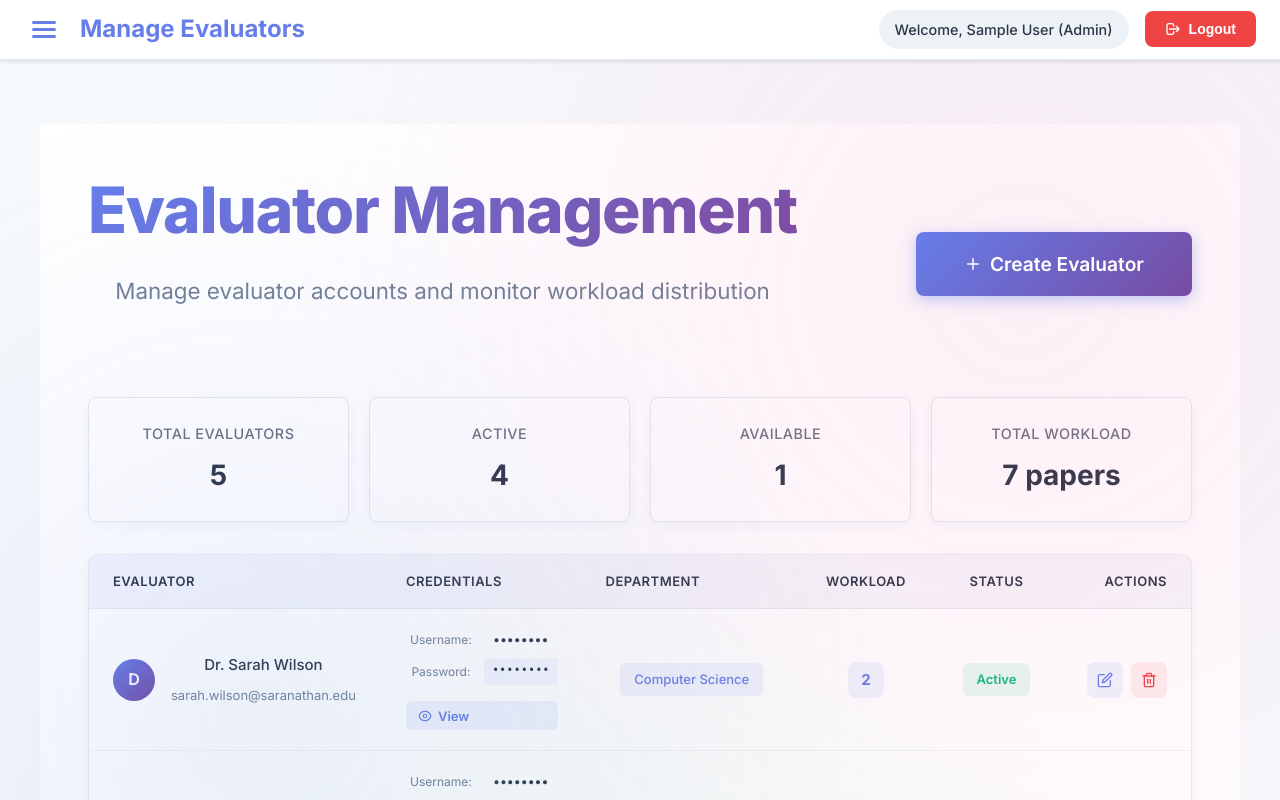
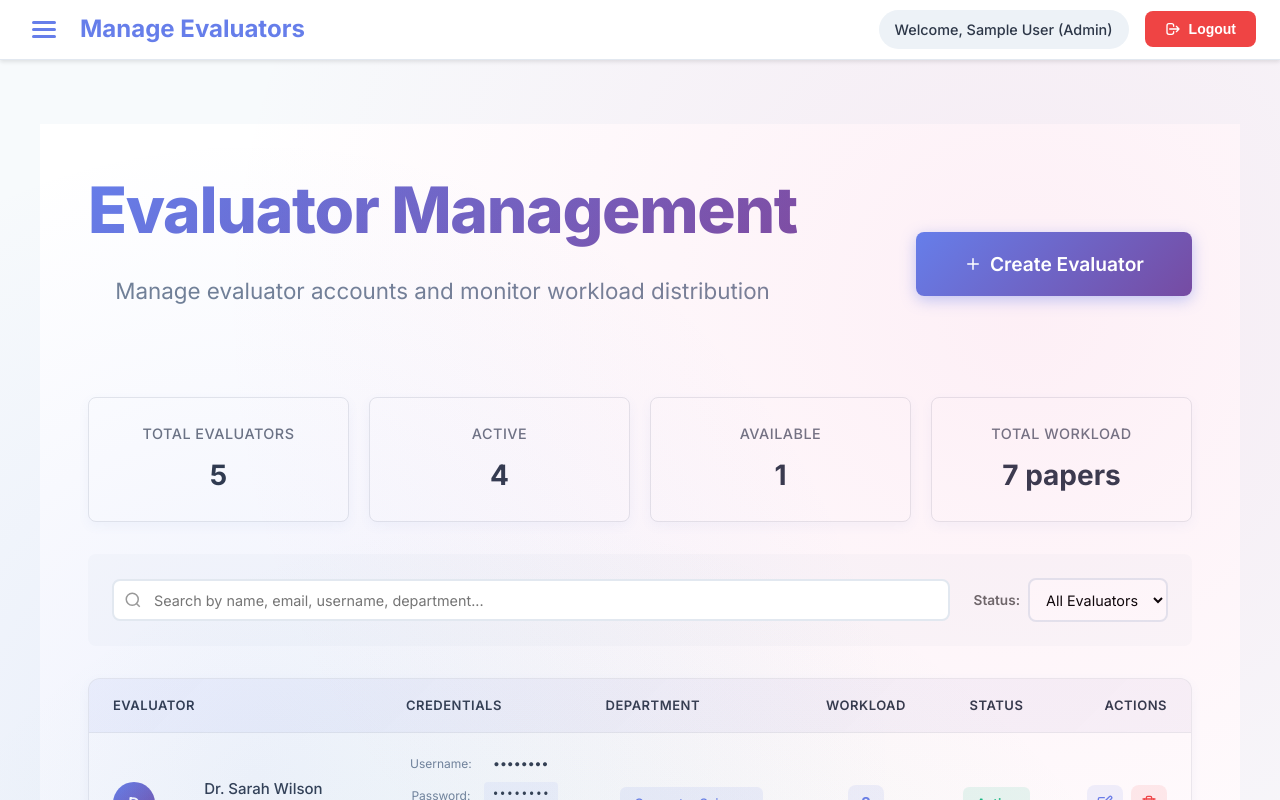
Before and after one commit to SaraConference2k25/frontend, a React (Vite) app: page /admin-evaluators in a window 1280 px wide. Shown: the top 800 px of the page. Built offline with nearby package versions, Linux system fonts and the light colour scheme; no server answers; sample sign-in values are in the browser's storage.

Commit message:
feat: Add evaluator search and filter functionality in AdminPapers

```diff
--- a/src/pages/AdminEvaluators.jsx
+++ b/src/pages/AdminEvaluators.jsx
@@ -24,6 +24,8 @@ export default function AdminEvaluators() {
     confirmPassword: false
   })
   const [isLoading, setIsLoading] = useState(true)
+  const [searchQuery, setSearchQuery] = useState('')
+  const [filterStatus, setFilterStatus] = useState('all')
   const { user, logout } = useAuth()
   const navigate = useNavigate()
 
@@ -31,6 +33,23 @@ export default function AdminEvaluators() {
   useEffect(() => {
     loadEvaluators()
   }, [])
+
+  // Filter evaluators based on search query and status
+  const filteredEvaluators = evaluators.filter(evaluator => {
+    const query = searchQuery.toLowerCase()
+    const matchesSearch = !query || [
+      evaluator.name || '',
+      evaluator.email || '',
+      evaluator.username || '',
+      evaluator.department || ''
+    ].some(field => field.toLowerCase().includes(query))
+
+    const matchesStatus = filterStatus === 'all' ||
+      (filterStatus === 'active' && evaluator.workload > 0) ||
+      (filterStatus === 'available' && evaluator.workload === 0)
+
+    return matchesSearch && matchesStatus
+  })
 
   const toggleMenu = () => {
     setIsMenuOpen(!isMenuOpen)
@@ -570,6 +589,63 @@ export default function AdminEvaluators() {
             </div>
           </div>
 
+          {/* Search and Filter Bar */}
+          <div style={{ display: 'flex', gap: '1.5rem', marginBottom: '2rem', flexWrap: 'wrap', alignItems: 'center', padding: '1.5rem', backgroundColor: '#fafbfc', borderRadius: '8px' }}>
+            {/* Search Box */}
+            <div style={{ flex: '1', minWidth: '300px', position: 'relative', display: 'flex', alignItems: 'center' }}>
+              <svg width="18" height="18" viewBox="0 0 24 24" fill="none" stroke="currentColor" strokeWidth="2" style={{ position: 'absolute', left: '12px', color: '#999', pointerEvents: 'none' }}>
+                <circle cx="11" cy="11" r="8"></circle>
+                <path d="m21 21-4.35-4.35"></path>
+              </svg>
+              <input
+                type="text"
+                placeholder="Search by name, email, username, department..."
+                value={searchQuery}
+                onChange={(e) => setSearchQuery(e.target.value)}
+                style={{
+                  width: '100%',
+                  paddingLeft: '40px',
+                  paddingRight: '12px',
+                  padding: '0.65rem 12px 0.65rem 40px',
+                  border: '2px solid #e2e8f0',
+                  borderRadius: '8px',
+                  fontSize: '0.9rem',
+                  fontFamily: 'inherit',
+                  transition: 'all 0.2s',
+                  boxSizing: 'border-box'
+                }}
+                onFocus={(e) => e.currentTarget.style.borderColor = '#667eea'}
+                onBlur={(e) => e.currentTarget.style.borderColor = '#e2e8f0'}
+              />
+            </div>
+
+            {/* Status Filter Dropdown */}
+            <div style={{ display: 'flex', alignItems: 'center', gap: '0.5rem' }}>
+              <label style={{ fontSize: '0.85rem', fontWeight: '600', color: '#666' }}>Status:</label>
+              <select
+                value={filterStatus}
+                onChange={(e) => setFilterStatus(e.target.value)}
+                style={{
+                  padding: '0.65rem 12px',
+                  border: '2px solid #e2e8f0',
+                  borderRadius: '8px',
+                  fontSize: '0.9rem',
+                  fontFamily: 'inherit',
+                  backgroundColor: 'white',
+                  cursor: 'pointer',
+                  transition: 'all 0.2s',
+                  boxSizing: 'border-box'
+                }}
+                onFocus={(e) => e.currentTarget.style.borderColor = '#667eea'}
+                onBlur={(e) => e.currentTarget.style.borderColor = '#e2e8f0'}
+              >
+                <option value="all">All Evaluators</option>
+                <option value="active">Active</option>
+                <option value="available">Available</option>
+              </select>
+            </div>
+          </div>
+
           {/* Evaluators Table */}
           <section className="evaluators-table-section">
             <div className="table-container">
@@ -585,7 +661,7 @@ export default function AdminEvaluators() {
                   </tr>
                 </thead>
                 <tbody>
-                  {evaluators.map(evaluator => (
+                  {filteredEvaluators.map(evaluator => (
                     <tr key={evaluator.id} className="evaluator-row">
                       <td>
                         <div className="evaluator-info">
--- a/src/pages/AdminPapers.jsx
+++ b/src/pages/AdminPapers.jsx
@@ -17,6 +17,7 @@ export default function AdminPapers() {
   const [evaluators, setEvaluators] = useState(sampleEvaluators)
   const [loading, setLoading] = useState(false)
   const [filterStatus, setFilterStatus] = useState('all')
+  const [searchQuery, setSearchQuery] = useState('')
   // Evaluator search and filter states
   const [evaluatorSearch, setEvaluatorSearch] = useState('')
   const [evaluatorDepartmentFilter, setEvaluatorDepartmentFilter] = useState('all')
@@ -29,10 +30,24 @@ export default function AdminPapers() {
   // Memoize filtered papers early - needed for infinite scroll effect
   const filteredPapers = useMemo(() => {
     return (Array.isArray(papers) ? papers : []).filter(paper => {
-      if (filterStatus === 'all') return true
-      return paper.status === filterStatus
+      // Filter by status
+      if (filterStatus !== 'all' && paper.status !== filterStatus) return false
+
+      // Filter by search query
+      if (searchQuery.trim()) {
+        const query = searchQuery.toLowerCase()
+        const searchFields = [
+          paper.paperTitle || paper.name || '',
+          paper.email || '',
+          paper.department || '',
+          paper.paperId || ''
+        ]
+        return searchFields.some(field => field.toLowerCase().includes(query))
+      }
+
+      return true
     })
-  }, [papers, filterStatus])
+  }, [papers, filterStatus, searchQuery])
 
   useEffect(() => {
     // load papers and evaluators from backend if available
@@ -1162,6 +1177,66 @@ export default function AdminPapers() {
           {/* Papers Table with Infinite Scroll - Show only when not loading */}
           {!loading && (
           <section className="table-section-professional" ref={tableRef}>
+            {/* Search and Filter Bar */}
+            <div style={{ display: 'flex', gap: '1.5rem', marginBottom: '2rem', flexWrap: 'wrap', alignItems: 'center', padding: '1.5rem', backgroundColor: '#fafbfc', borderRadius: '8px' }}>
+              {/* Search Box */}
+              <div style={{ flex: '1', minWidth: '300px', position: 'relative', display: 'flex', alignItems: 'center' }}>
+                <svg width="18" height="18" viewBox="0 0 24 24" fill="none" stroke="currentColor" strokeWidth="2" style={{ position: 'absolute', left: '12px', color: '#999', pointerEvents: 'none' }}>
+                  <circle cx="11" cy="11" r="8"></circle>
+                  <path d="m21 21-4.35-4.35"></path>
+                </svg>
+                <input
+                  type="text"
+                  placeholder="Search by title, email, department, ID..."
+                  value={searchQuery}
+                  onChange={(e) => setSearchQuery(e.target.value)}
+                  style={{
+                    width: '100%',
+                    paddingLeft: '40px',
+                    paddingRight: '12px',
+                    padding: '0.65rem 12px 0.65rem 40px',
+                    border: '2px solid #e2e8f0',
+                    borderRadius: '8px',
+                    fontSize: '0.9rem',
+                    fontFamily: 'inherit',
+                    transition: 'all 0.2s',
+                    boxSizing: 'border-box'
+                  }}
+                  onFocus={(e) => e.currentTarget.style.borderColor = '#667eea'}
+                  onBlur={(e) => e.currentTarget.style.borderColor = '#e2e8f0'}
+                />
+              </div>
+
+              {/* Status Filter Dropdown */}
+              <div style={{ display: 'flex', alignItems: 'center', gap: '0.5rem' }}>
+                <label style={{ fontSize: '0.85rem', fontWeight: '600', color: '#666' }}>Status:</label>
+                <select
+                  value={filterStatus}
+                  onChange={(e) => setFilterStatus(e.target.value)}
+                  style={{
+                    padding: '0.65rem 12px',
+                    border: '2px solid #e2e8f0',
+                    borderRadius: '8px',
+                    fontSize: '0.9rem',
+                    fontFamily: 'inherit',
+                    backgroundColor: 'white',
+                    cursor: 'pointer',
+                    transition: 'all 0.2s',
+                    boxSizing: 'border-box'
+                  }}
+                  onFocus={(e) => e.currentTarget.style.borderColor = '#667eea'}
+                  onBlur={(e) => e.currentTarget.style.borderColor = '#e2e8f0'}
+                >
+                  <option value="all">All Papers</option>
+                  <option value="PENDING_ASSIGNMENT">Pending Assignment</option>
+                  <option value="UNDER_REVIEW">Under Review</option>
+                  <option value="ACCEPTED">Accepted</option>
+                  <option value="REJECTED">Rejected</option>
+                </select>
+              </div>
+
+            </div>
+
             {/* Scroll Info */}
             <div style={{ display: 'flex', justifyContent: 'space-between', alignItems: 'center', marginBottom: '1rem', fontSize: '0.9rem', color: '#666' }}>
               <span>Showing {visiblePapers.length} of {filteredPapers.length} papers</span>
@@ -1179,7 +1254,7 @@ export default function AdminPapers() {
                       <th style={{ padding: '0.65rem 0.75rem', textAlign: 'left', fontWeight: '700', fontSize: '0.85rem', color: '#2d3748', letterSpacing: '0.05em', textTransform: 'uppercase' }}>Dept</th>
                       <th style={{ padding: '0.65rem 0.75rem', textAlign: 'left', fontWeight: '700', fontSize: '0.85rem', color: '#2d3748', letterSpacing: '0.05em', textTransform: 'uppercase' }}>Submitted</th>
                       <th style={{ padding: '0.65rem 0.75rem', textAlign: 'left', fontWeight: '700', fontSize: '0.85rem', color: '#2d3748', letterSpacing: '0.05em', textTransform: 'uppercase' }}>Evaluator</th>
-                      <th style={{ padding: '0.65rem 0.75rem', textAlign: 'left', fontWeight: '700', fontSize: '0.85rem', color: '#2d3748', letterSpacing: '0.05em', textTransform: 'uppercase' }}>Status</th>
+                      <th style={{ padding: '0.65rem 0.75rem', textAlign: 'center', fontWeight: '700', fontSize: '0.85rem', color: '#2d3748', letterSpacing: '0.05em', textTransform: 'uppercase' }}>Status</th>
                       <th style={{ padding: '0.65rem 0.75rem', textAlign: 'center', fontWeight: '700', fontSize: '0.85rem', color: '#2d3748', letterSpacing: '0.05em', textTransform: 'uppercase' }}>Action</th>
                     </tr>
                   </thead>
@@ -1290,11 +1365,15 @@ export default function AdminPapers() {
                   </tbody>
                 </table>
               </div>
-            ) : (
+            ) : papers.length > 0 && filteredPapers.length === 0 ? (
               <div className="empty-state">
-                <p>No papers found matching the selected status.</p>
+                <p>No papers found matching your filters.</p>
               </div>
-            )}
+            ) : papers.length === 0 ? (
+              <div className="empty-state">
+                <p>Loading papers...</p>
+              </div>
+            ) : null}
 
             {/* Infinite scroll sentinel */}
             {visiblePapers.length < filteredPapers.length && (
```
